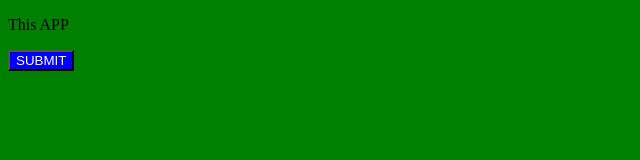
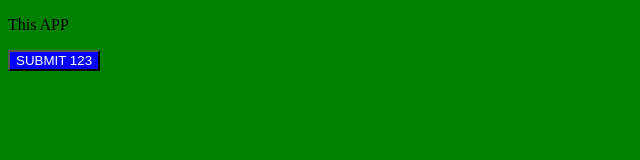
Before and after one commit to gund12/git-test, a plain HTML site: page index.html in a window 1280 px wide. Shown: the full height of the page, 0-640 px from the left. Drawn offline with Linux system fonts and the light colour scheme.

Commit message:
update update

```diff
--- a/index.html
+++ b/index.html
@@ -10,7 +10,7 @@
 </head>
 <body>
     <p>This APP</p>
-    <button>SUBMIT</button>
+    <button>SUBMIT 123</button>
 
 </body>
 </html>
```
